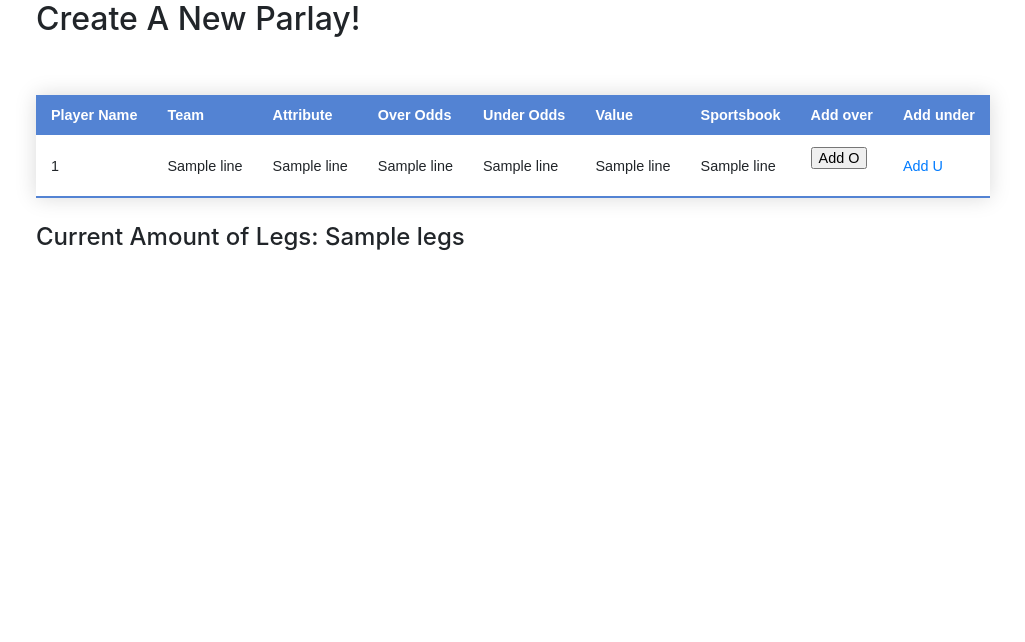
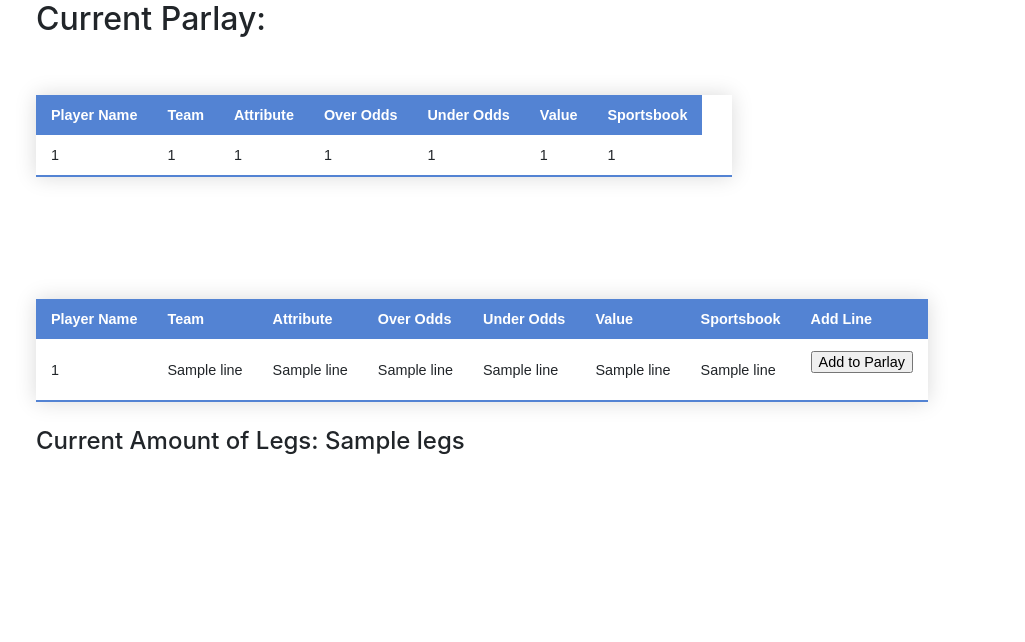
Before and after one commit to matthewhelan/dbproject, a Django app: template parlaypro/templates/createparlay.html in a window 1280 px wide. Shown: the part 32-674 px from the top of the page, without its empty margins (12-1037 px from the left). Run offline with Django 4.2, Linux system fonts and the light colour scheme; the template is opened without the code that fills it: most values are stand-ins (such as "Sample title", 1, 10 or a date in 2020); some libraries are stand-ins or nearby versions.

Commit message:
parlay creation

```diff
--- a/parlaypro/templates/createparlay.html
+++ b/parlaypro/templates/createparlay.html
@@ -4,7 +4,7 @@
 
 {% block content %}
 
-<h2>Create A New Parlay!</h2>
+<h2>Current Parlay:</h2>
 <br>
 
 <table class="styled-table">
@@ -17,8 +17,44 @@
             <th>Under Odds</th>
             <th>Value</th>
             <th>Sportsbook</th>
-            <th>Add over</th>
-            <th>Add under</th>
+        </tr>
+    </thead>
+    <tbody>
+{% for line in parlay %}
+<tr>
+    <td>{{line|index:0|index:0}}</td>
+    <td>{{line|index:0|index:1}}</td>
+    <td>{{line|index:0|index:2}}</td>
+    <td>{{line|index:0|index:3}}</td>
+    <td>{{line|index:0|index:4}}</td>
+    <td>{{line|index:0|index:5}}</td>
+    <td>{{line|index:0|index:6}}</td>
+    <td>
+
+    </td>
+
+</tr>
+{% endfor %}
+
+</tbody>
+</table>
+
+<br>
+
+<br>
+<br>
+
+<table class="styled-table">
+    <thead>
+        <tr>
+            <th>Player Name</th>
+            <th>Team</th>
+            <th>Attribute</th>
+            <th>Over Odds</th>
+            <th>Under Odds</th>
+            <th>Value</th>
+            <th>Sportsbook</th>
+            <th>Add Line</th>
         </tr>
     </thead>
     <tbody>
@@ -32,22 +68,24 @@
     <td>{{line|index:5}}</td>
     <td>{{line|index:6}}</td>
     <td>
+
 <form action="/parlays/create/" method="POST">
     {% csrf_token %}
     <input type="hidden" name="player_name" value="{{line|index:0}}"></input>
     <input type="hidden" name="team" value="{{line|index:1}}"></input>
     <input type="hidden" name="attribute" value="{{line|index:2}}"></input>
     <input type="hidden" name="over_odds" value="{{line|index:3}}"></input>
+    <input type="hidden" name="under_odds" value="{{line|index:4}}"></input>
     <input type="hidden" name="value" value="{{line|index:5}}"></input>
     <input type="hidden" name="sportsbook" value="{{line|index:6}}"></input>
-            <input type="submit" value="Add O"></input>
+    <input type="submit" value="Add to Parlay"></input>
 </form>
 </td>
-    <td>
-        <a class="button" href="/parlays/create">Add U</a>
-    </td>
+
 </tr>
+
 {% endfor %}
+
 </tbody>
 </table>
 
--- a/parlaypro/templates/parlays.html
+++ b/parlaypro/templates/parlays.html
@@ -6,7 +6,7 @@
 
   <div class="content" >
 
-    <a class="btn btn-outline-dark" href="parlays/viewLines" role="button">Create A New Parlay</a>
+    <a class="btn btn-outline-dark" href="parlays/active" role="button">Create A New Parlay</a>
     <br>
     <br>
     <h3>Active Parlays</h3>
--- a/parlaypro/urls.py
+++ b/parlaypro/urls.py
@@ -22,7 +22,7 @@ urlpatterns = [
     path('index/', views.index, name='index'),
     path('players/', views.players, name='players'),
     path('parlays/', views.parlays, name='parlays'),
-    path('parlays/viewLines', views.view_lines, name='viewlines'),
+    path('parlays/active', views.active, name='active'),
     path('parlays/create/', views.create_parlay, name='createparlay'),
     path('players/<int:player_id>', views.playerPage, name='playerpage'),
     path('follow/<int:user_id>/', views.follow, name='followUser'),
```
Also changed, not shown: parlaypro/views.py (+23 -8 lines). Lines whose indentation alone changed are shown as unchanged.
